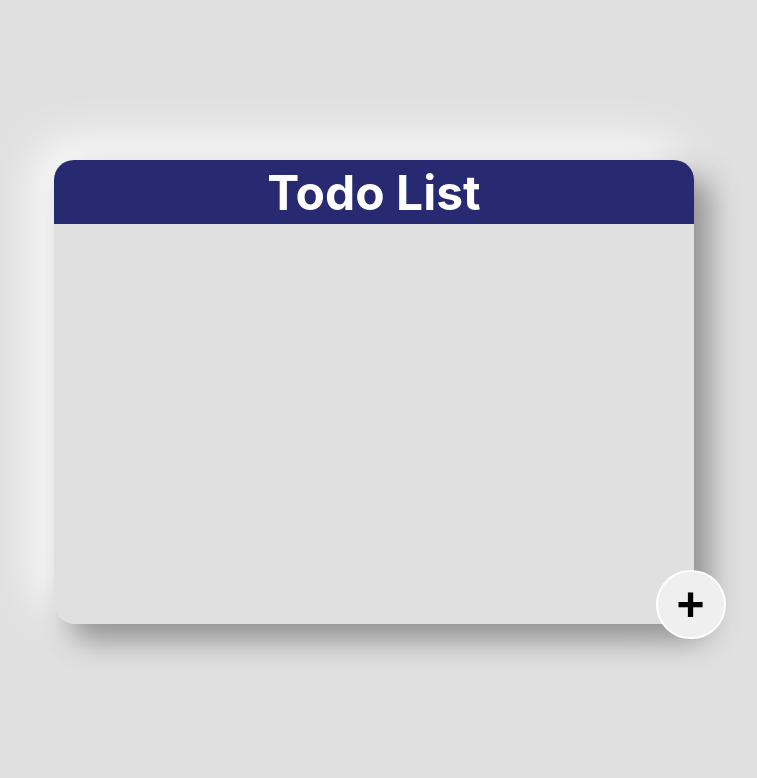
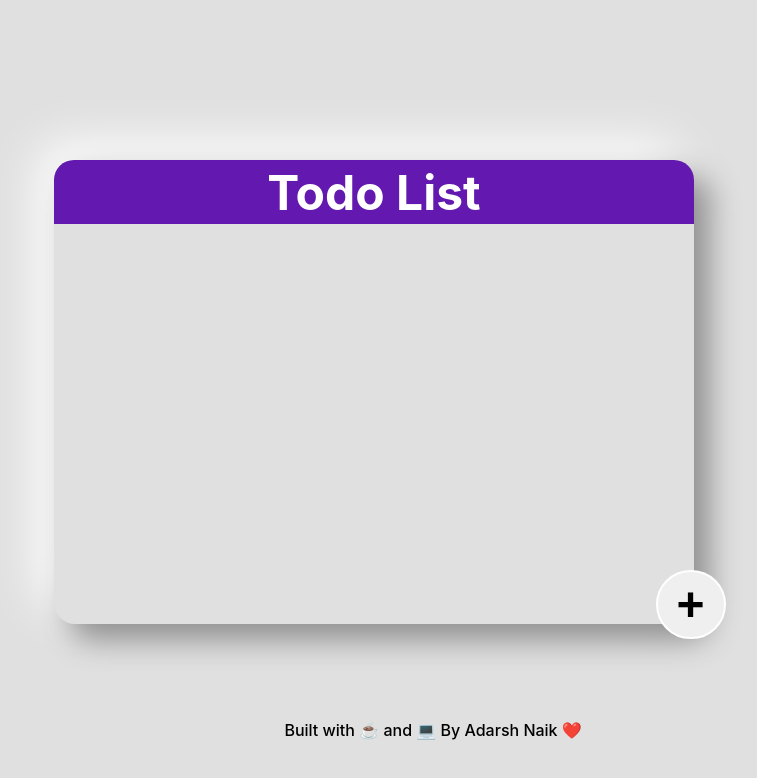
Before and after one commit to AdarshNaikDev/simple-todo, a React (Create React App) app: page / in a window 1280 px wide. Shown: the top 778 px of the page, without its empty margins (266-1023 px from the left). Built offline with nearby package versions, Linux system fonts and the light colour scheme.

Commit message:
end credtis added

```diff
--- a/src/App.css
+++ b/src/App.css
@@ -57,7 +57,7 @@
 
 
 .todo-title-container {
-  background-color: #282a71;
+  background-color: #6318af;
   position: relative;
   top: 0;
   height: 5vw;
@@ -142,3 +142,10 @@
 
   padding: 20px;
 }
+
+.end-credits {
+  position: absolute;
+  top: 90%;
+  left: 43%;
+  font-weight: 500;
+}
--- a/src/App.js
+++ b/src/App.js
@@ -77,6 +77,7 @@ function App() {
           </div>
         </>
       ) : null}
+      <div className="end-credits">Built with ☕ and 💻 By Adarsh Naik ❤️</div>
     </>
   );
 }
--- a/src/Components/Todo/todo.css
+++ b/src/Components/Todo/todo.css
@@ -76,4 +76,5 @@
 
 .delete-btn button img {
     width: 20px;
+    cursor: pointer;
 }
```
